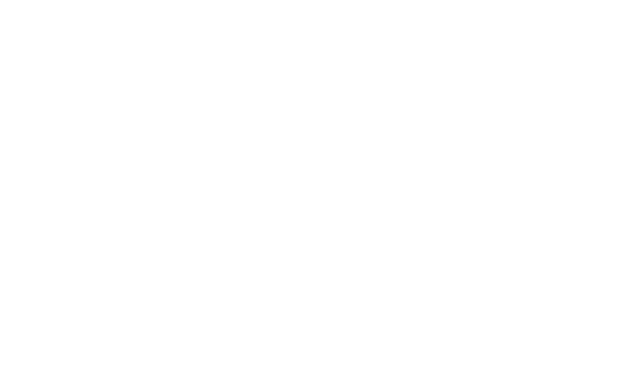
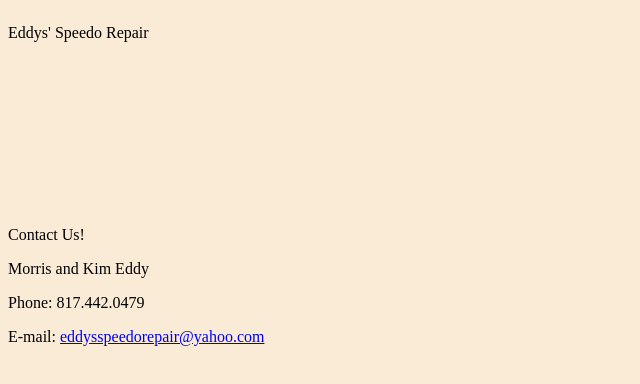
Before and after one commit to bartleyf/Eddys-Speedo-Repair, a plain HTML site: page index.html in a window 1280 px wide. Shown: the whole page, without its empty margins (0-640 px from the left). Drawn offline with Linux system fonts and the light colour scheme.

Commit message:
added some basic text, grid refinements, background color

```diff
--- a/index.html
+++ b/index.html
@@ -12,11 +12,24 @@
 </head>
     <body>
         <div class="container">
-            <div class="header"></div>
-            <div class="intro"></div>
-            <div class="photo"></div>
+            <div class="header">
+                <p>Eddys' Speedo Repair</p>
+            </div>
+            <div class="intro">
+                <p>
+
+                </p>
+            </div>
+            <div class="photo">
+                <img />
+            </div>
             <div class=""></div>
-            <div class="contactInfo"></div>
+            <div class="contactInfo">
+                <p>Contact Us!</p>
+                <p>Morris and Kim Eddy</p>
+                <p>Phone: 817.442.0479</p>
+                <p>E-mail: <a href="mailto:eddysspeedorepair@yahoo.com">eddysspeedorepair@yahoo.com</a></p>
+            </div>
             <div class="footer"></div>
 
         </div>
--- a/style.css
+++ b/style.css
@@ -1,4 +1,10 @@
+body {
+    background-color: #faebd7;
+}
+
 .container {
     display: grid;
+    grid-template-columns: repeat(2, 50%);
+    grid-template-rows: 50px 1fr 1fr 50px;
 
 }
```
